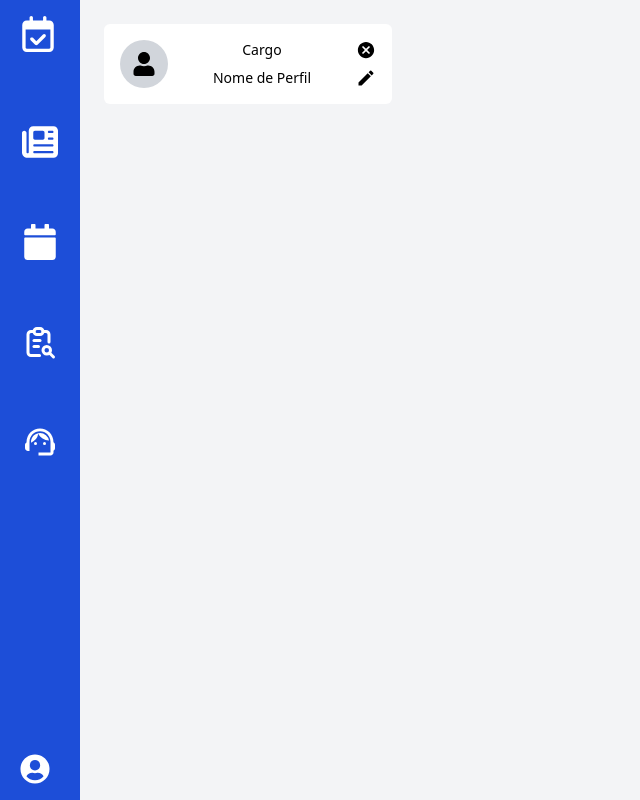
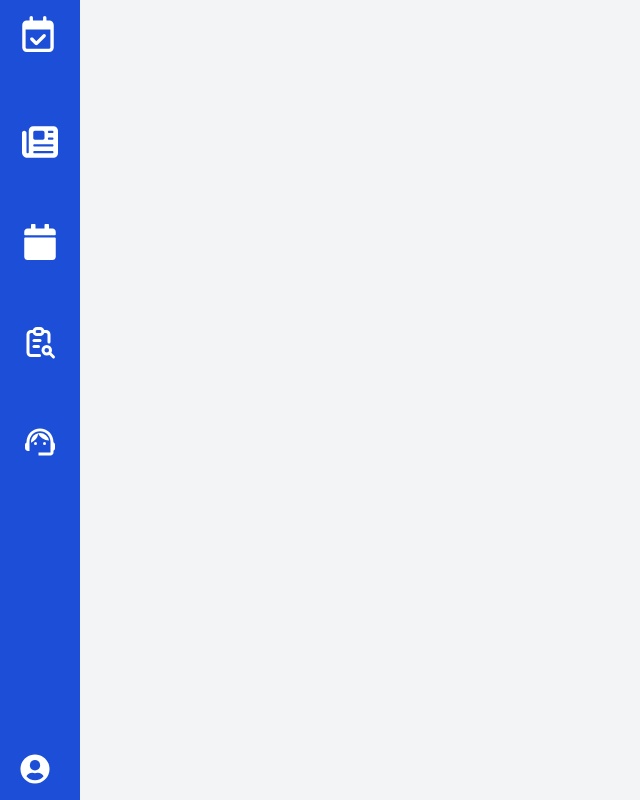
Before and after one commit to ZeVictorAraujo/front-labagenda, a React (Vite) app: page / in a window 1280 px wide. Shown: the whole page, without its empty margins (0-640 px from the left). Built offline with nearby package versions, Linux system fonts and the light colour scheme.

Commit message:
Fix: Retirar Usercard do app

```diff
--- a/src/App.jsx
+++ b/src/App.jsx
@@ -1,5 +1,4 @@
 import Sidebar from './components/SideBar/SideBar'
-import Usercard from './components/Usercard/Usercard';
 
 export default function App() {
   return (
@@ -9,7 +8,6 @@ export default function App() {
 
       {/* Conteúdo Principal à Direita */}
       <div className="flex-1 bg-gray-100 p-6 overflow-auto">
-        <Usercard />
       </div>
     </div>
   );
```
